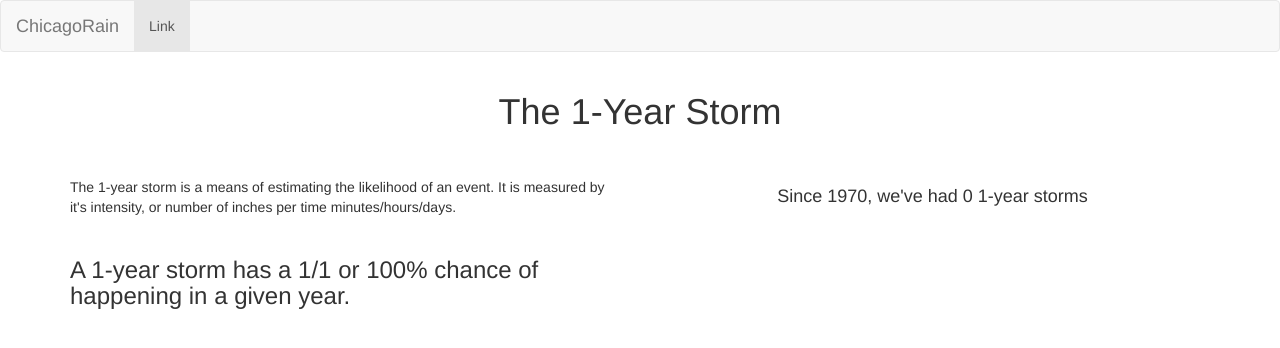
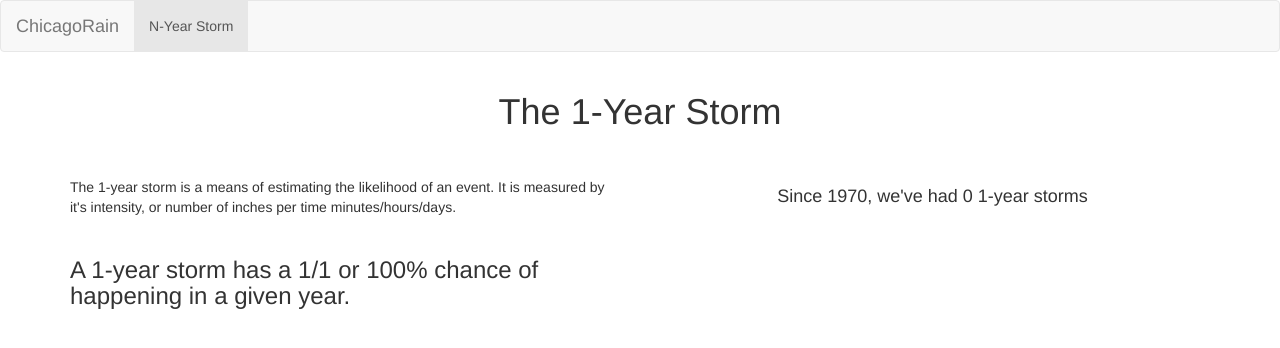
Before and after one commit to NORCatUofC/rainapp, a Django app: page /nyear/1 in a window 1280 px wide. Shown: the top 348 px of the page. Run offline with Django 3.2, Linux system fonts and the light colour scheme; data that the repository does not hold is empty; some libraries are stand-ins or nearby versions.

Commit message:
Link to 100-year storm

```diff
--- a/events/templates/layout.html
+++ b/events/templates/layout.html
@@ -32,7 +32,7 @@
         <!-- Collect the nav links, forms, and other content for toggling -->
         <div class="collapse navbar-collapse" id="bs-example-navbar-collapse-1">
             <ul class="nav navbar-nav">
-                <li class="active"><a href="#">Link <span class="sr-only">(current)</span></a></li>
+                <li class="active"><a href="/nyear/100">N-Year Storm<span class="sr-only">(current)</span></a></li>
             </ul>
         </div>
     </div>
```
